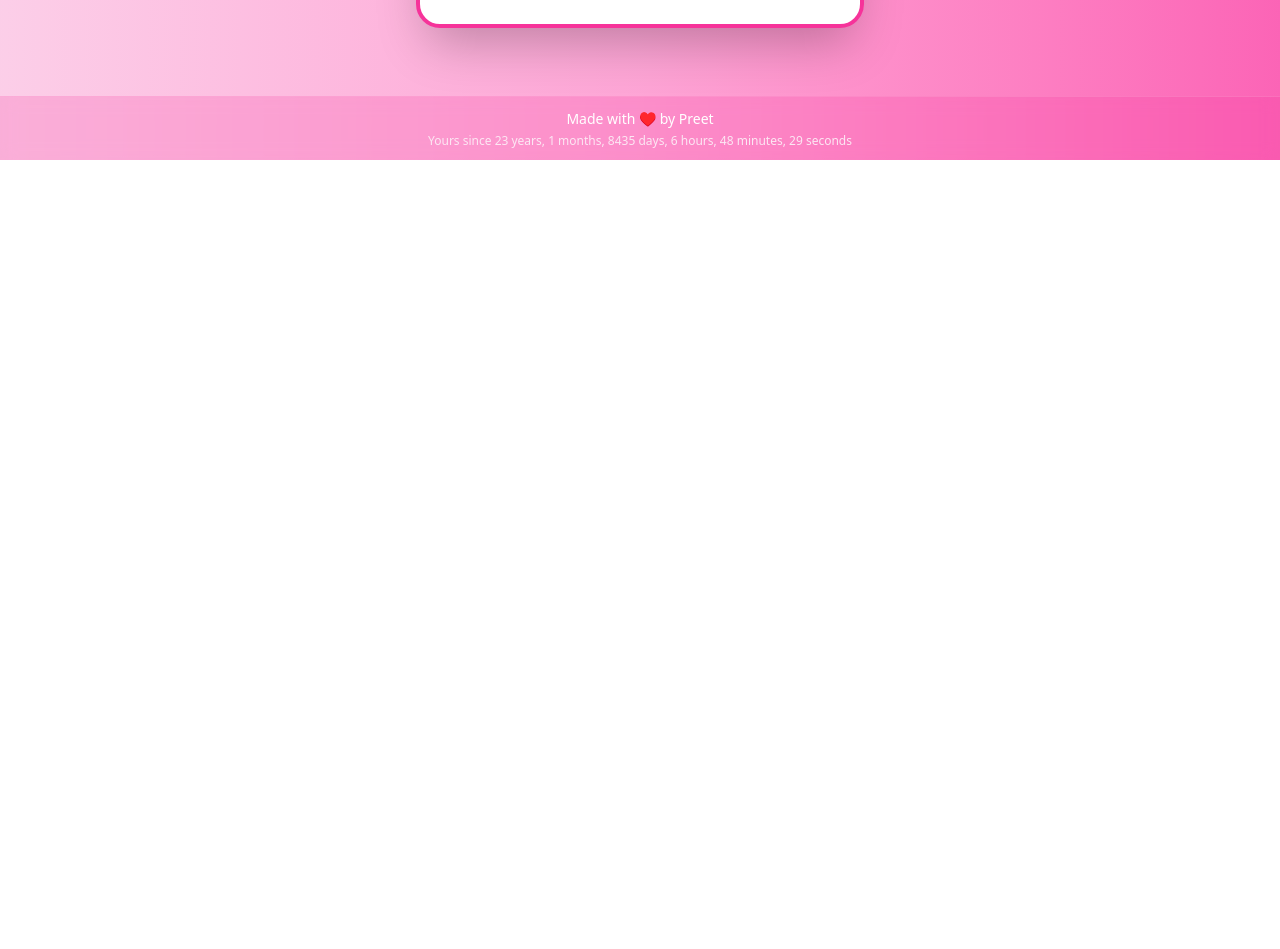
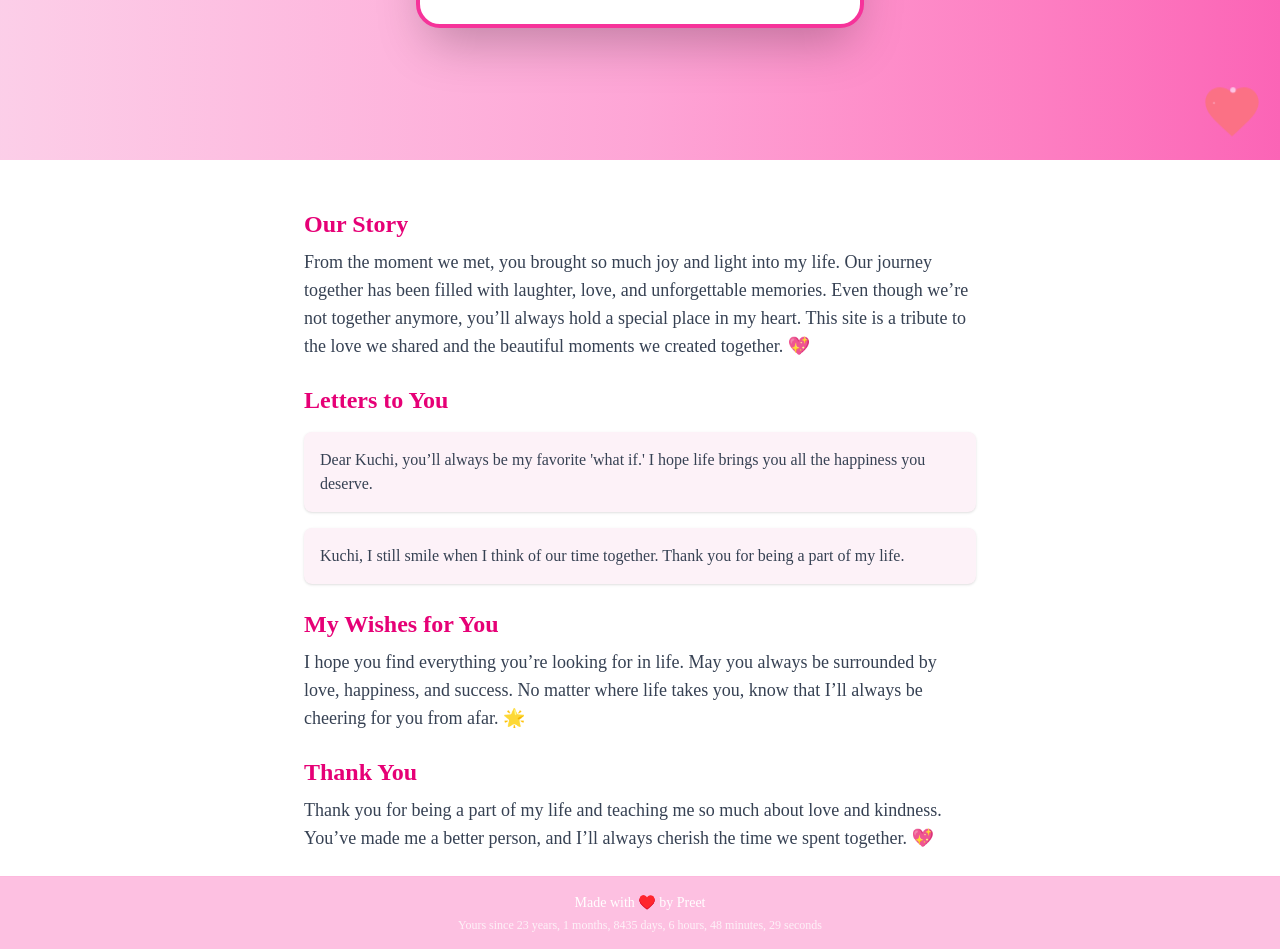
Before and after one commit to Trippy-69/Personal, a React (Vite) app: page / in a window 1280 px wide. Shown: the part 640-1589 px from the top of the page. Before the commit the page ends 800 px from the top, so only its background shows below. Built offline with nearby package versions, Linux system fonts and the light colour scheme.

Commit message:
major tweaks

```diff
--- a/src/Footer.jsx
+++ b/src/Footer.jsx
@@ -24,12 +24,15 @@ function Footer() {
   }, []);
 
   return (
-    <footer className="fixed bottom-0 left-0 right-0 py-3 bg-pink-500/20 backdrop-blur-sm border-t border-pink-300/30">
+    <footer
+      className="w-full py-4 bg-pink-300/70 backdrop-blur-sm border-t border-pink-300/30 mt-auto"
+      style={{ fontFamily: 'Times New Roman, serif' }}
+    >
       <div className="text-center px-4">
-        <p className="text-xs sm:text-sm text-white font-medium">
+        <p className="text-sm text-white font-medium">
           Made with ♥️ by Preet
         </p>
-        <p className="text-[10px] sm:text-xs text-pink-100 mt-1 leading-tight break-words">
+        <p className="text-xs text-pink-50 mt-1 px-2 break-words">
           Yours since {timeSince}
         </p>
       </div>
--- /dev/null
+++ b/src/LoveStory.jsx
@@ -0,0 +1,193 @@
+import { useState, useEffect, useRef } from 'react';
+
+export default function LoveStory() {
+  const letters = [
+    "Dear Kuchi, you’ll always be my favorite 'what if.' I hope life brings you all the happiness you deserve.",
+    "Kuchi, I still smile when I think of our time together. Thank you for being a part of my life.",
+  ];
+
+  const [scrollProgress, setScrollProgress] = useState(0);
+  const [blushOpacity, setBlushOpacity] = useState(0);
+  const [reduceOpacity, setReduceOpacity] = useState(false);
+  const contentRef = useRef(null);
+  const heartRef = useRef(null);
+
+  useEffect(() => {
+    const handleScroll = () => {
+      const totalHeight = document.documentElement.scrollHeight - window.innerHeight;
+      const progress = window.scrollY / totalHeight;
+      const isMobile = window.matchMedia('(max-width: 640px)').matches;
+
+      setScrollProgress(progress);
+      setBlushOpacity(Math.min(progress * 2, 1));
+
+      if (isMobile && contentRef.current && heartRef.current) {
+        const contentRect = contentRef.current.getBoundingClientRect();
+        const heartRect = heartRef.current.getBoundingClientRect();
+
+        // Calculate overlap with 20px buffer
+        const overlap = heartRect.top < (contentRect.bottom + 20);
+        setReduceOpacity(overlap);
+      } else {
+        setReduceOpacity(false);
+      }
+    };
+
+    const handleResize = () => {
+      handleScroll();
+      // Add slight delay for mobile address bar hide
+      setTimeout(handleScroll, 100);
+    };
+
+    window.addEventListener('scroll', handleScroll);
+    window.addEventListener('resize', handleResize);
+    handleScroll();
+
+    return () => {
+      window.removeEventListener('scroll', handleScroll);
+      window.removeEventListener('resize', handleResize);
+    };
+  }, []);
+
+  return (
+    <div className="p-6 relative" style={{ fontFamily: 'Times New Roman, serif' }}>
+      {/* Animated Heart Character */}
+      <div
+        ref={heartRef}
+        className={`fixed right-4 bottom-4 z-20 transition-all duration-300 ${
+          reduceOpacity ? 'opacity-40' : 'opacity-100'
+        }`}
+        style={{
+          transform: `translateY(${scrollProgress * -50}px) rotate(${scrollProgress * 20}deg)`,
+        }}
+      >
+        <div className="relative">
+          <svg
+            className="w-16 h-16 animate-float"
+            viewBox="0 0 24 24"
+            fill="currentColor"
+            style={{ color: '#fb7185' }}
+          >
+            <path d="M12 21.35l-1.45-1.32C5.4 15.36 2 12.28 2 8.5 2 5.42 4.42 3 7.5 3c1.74 0 3.41.81 4.5 2.09C13.09 3.81 14.76 3 16.5 3 19.58 3 22 5.42 22 8.5c0 3.78-3.4 6.86-8.55 11.54L12 21.35z"/>
+          </svg>
+          <div
+            className="absolute inset-0 flex justify-between px-2 opacity-50"
+            style={{ opacity: blushOpacity }}
+          >
+            <div className="w-2 h-2 bg-pink-300 rounded-full"></div>
+            <div className="w-2 h-2 bg-pink-300 rounded-full"></div>
+          </div>
+          <div className="absolute inset-0 animate-sparkle">
+            {[...Array(3)].map((_, i) => (
+              <div
+                key={i}
+                className="absolute w-1 h-1 bg-pink-200 rounded-full"
+                style={{
+                  left: `${Math.random() * 80 + 10}%`,
+                  top: `${Math.random() * 80 + 10}%`,
+                  animationDelay: `${i * 0.2}s`
+                }}
+              ></div>
+            ))}
+          </div>
+        </div>
+      </div>
+
+      {/* Main Content */}
+      <div ref={contentRef} className="max-w-2xl mx-auto">
+        {/* Our Story Section */}
+        <div className="mt-6 animate-fadeInUp">
+          <h3 className="text-2xl text-pink-600 font-bold">Our Story</h3>
+          <p className="text-gray-700 mt-2 text-lg">
+            From the moment we met, you brought so much joy and light into my life.
+            Our journey together has been filled with laughter, love, and unforgettable memories.
+            Even though we’re not together anymore, you’ll always hold a special place in my heart.
+            This site is a tribute to the love we shared and the beautiful moments we created together. 💖
+          </p>
+        </div>
+
+        {/* Letters to You Section */}
+        <div className="mt-6 animate-fadeInUp delay-200">
+          <h3 className="text-2xl text-pink-600 font-bold">Letters to You</h3>
+          <div className="mt-4 space-y-4">
+            {letters.map((letter, index) => (
+              <div
+                key={index}
+                className="bg-pink-50 p-4 rounded-lg shadow-sm transition-transform hover:scale-[1.005]"
+              >
+                <p className="text-gray-700">{letter}</p>
+              </div>
+            ))}
+          </div>
+        </div>
+
+        {/* Future Wishes Section */}
+        <div className="mt-6 animate-fadeInUp delay-400">
+          <h3 className="text-2xl text-pink-600 font-bold">My Wishes for You</h3>
+          <p className="text-gray-700 mt-2 text-lg">
+            I hope you find everything you’re looking for in life.
+            May you always be surrounded by love, happiness, and success.
+            No matter where life takes you, know that I’ll always be cheering for you from afar. 🌟
+          </p>
+        </div>
+
+        {/* Thank You Section */}
+        <div className="mt-6 animate-fadeInUp delay-600">
+          <h3 className="text-2xl text-pink-600 font-bold">Thank You</h3>
+          <p className="text-gray-700 mt-2 text-lg">
+            Thank you for being a part of my life and teaching me so much about love and kindness.
+            You’ve made me a better person, and I’ll always cherish the time we spent together. 💖
+          </p>
+        </div>
+      </div>
+
+      {/* Animation Styles */}
+      <style jsx>{`
+        @keyframes float {
+          0%, 100% { transform: translateY(0); }
+          50% { transform: translateY(-10px); }
+        }
+
+        @keyframes sparkle {
+          0% { opacity: 0; transform: scale(0); }
+          50% { opacity: 1; transform: scale(1.5); }
+          100% { opacity: 0; transform: scale(0); }
+        }
+
+        @keyframes fadeInUp {
+          0% { opacity: 0; transform: translateY(20px); }
+          100% { opacity: 1; transform: translateY(0); }
+        }
+
+        .animate-float {
+          animation: float 3s ease-in-out infinite;
+        }
+
+        .animate-sparkle div {
+          animation: sparkle 1.5s infinite;
+        }
+
+        .animate-fadeInUp {
+          animation: fadeInUp 0.8s cubic-bezier(0.16, 1, 0.3, 1) forwards;
+        }
+
+        .delay-200 { animation-delay: 200ms; }
+        .delay-400 { animation-delay: 400ms; }
+        .delay-600 { animation-delay: 600ms; }
+
+        @media (max-width: 640px) {
+          .animate-float { animation-duration: 2s; }
+          .animate-fadeInUp { animation-duration: 0.6s; }
+          .animate-sparkle div { animation-duration: 1s; }
+        }
+
+        @media (prefers-reduced-motion: reduce) {
+          * {
+            animation: none !important;
+            transition: none !important;
+          }
+        }
+      `}</style>
+    </div>
+  );
+}
--- a/src/main.jsx
+++ b/src/main.jsx
@@ -3,10 +3,12 @@ import { createRoot } from 'react-dom/client'
 import './index.css'
 import App from './App.jsx'
 import Footer from './Footer.jsx'
+import LoveStory from './LoveStory.jsx'
 
 createRoot(document.getElementById('root')).render(
   <StrictMode>
     <App/>
+    <LoveStory/>
     <Footer/>
   </StrictMode>,
 )
```
Also changed, not shown: 1 other file (tests, documents, lock files or other folders).
